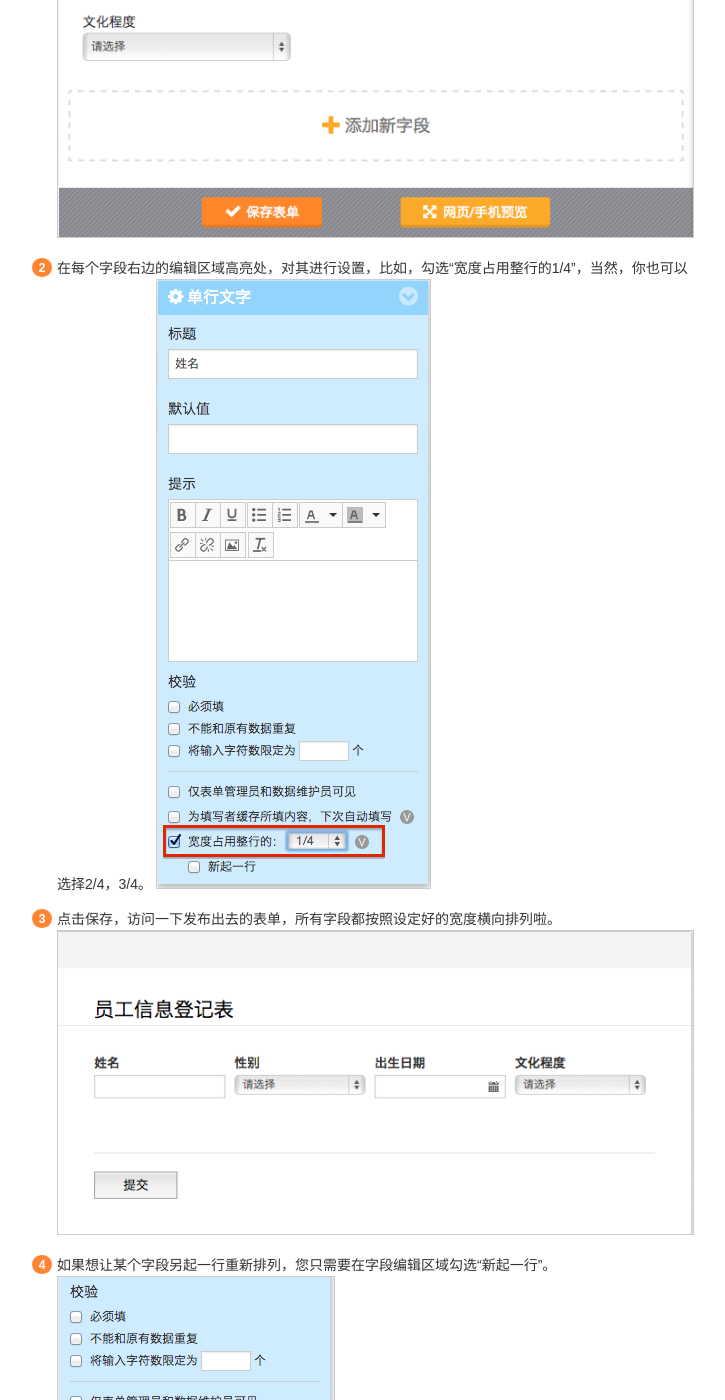
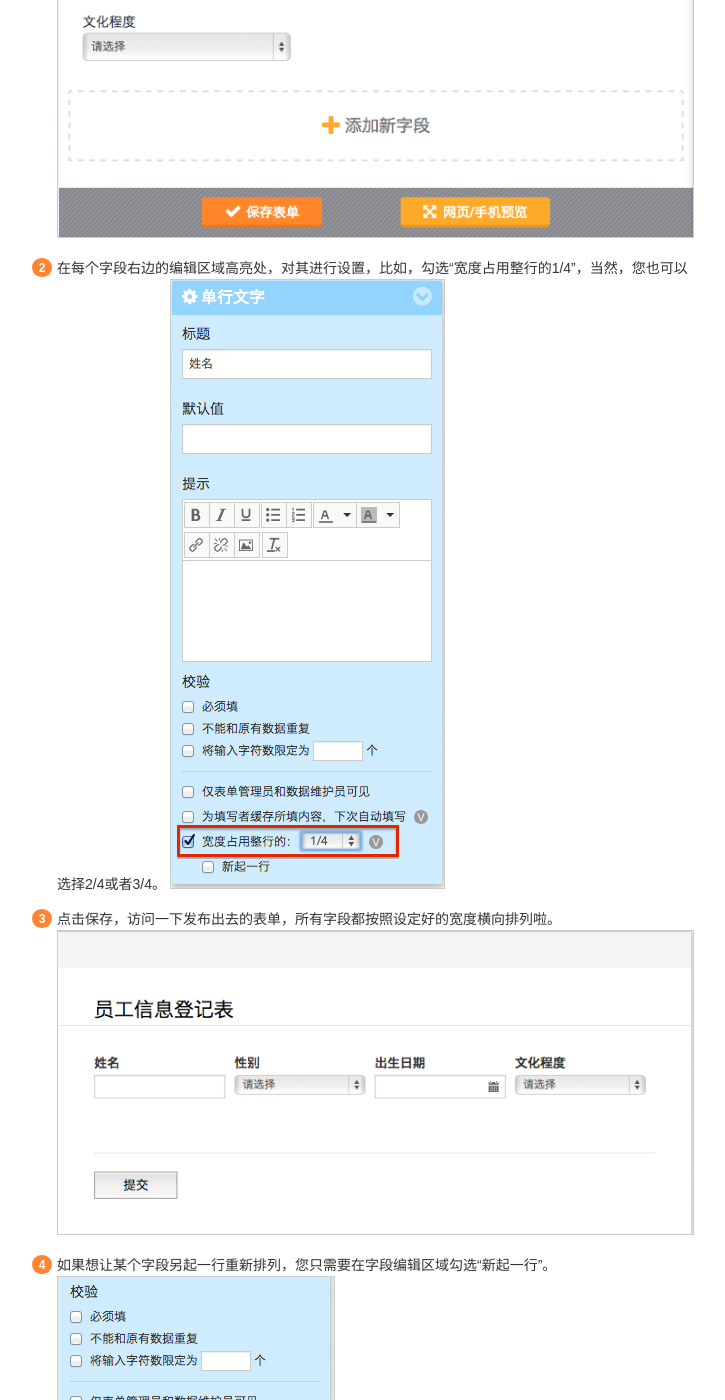
Before and after one commit to jinshuju/help.jinshuju.net, a Jekyll site: the page built from _posts/2014-2-7-customize-layout.md, in a window 1280 px wide and 1400 px high, scrolled down 630 px. Shown: the whole window, without its empty margins (278-1003 px from the left). Built offline with Jekyll 4.4.1, drawn with Linux system fonts in a browser that asks for light colours; Markdown is read by kramdown in place of the engine named in the settings.

Commit message:
Update 2014-2-7-customize-layout.md

```diff
--- a/_posts/2014-2-7-customize-layout.md
+++ b/_posts/2014-2-7-customize-layout.md
@@ -13,7 +13,7 @@
 1. 创建一个表单，在上面添加一些字段，比如姓名，性别，文化程度，出生日期等等。
 ![表单编辑](/images/customize-layout-1.png)
 
-2. 在每个字段右边的编辑区域高亮处，对其进行设置，比如，勾选“宽度占用整行的1/4”，当然，你也可以选择2/4，3/4。
+2. 在每个字段右边的编辑区域高亮处，对其进行设置，比如，勾选“宽度占用整行的1/4”，当然，您也可以选择2/4或者3/4。
 ![宽度设置](/images/customize-layout-2.png)
 
 3. 点击保存，访问一下发布出去的表单，所有字段都按照设定好的宽度横向排列啦。
```
